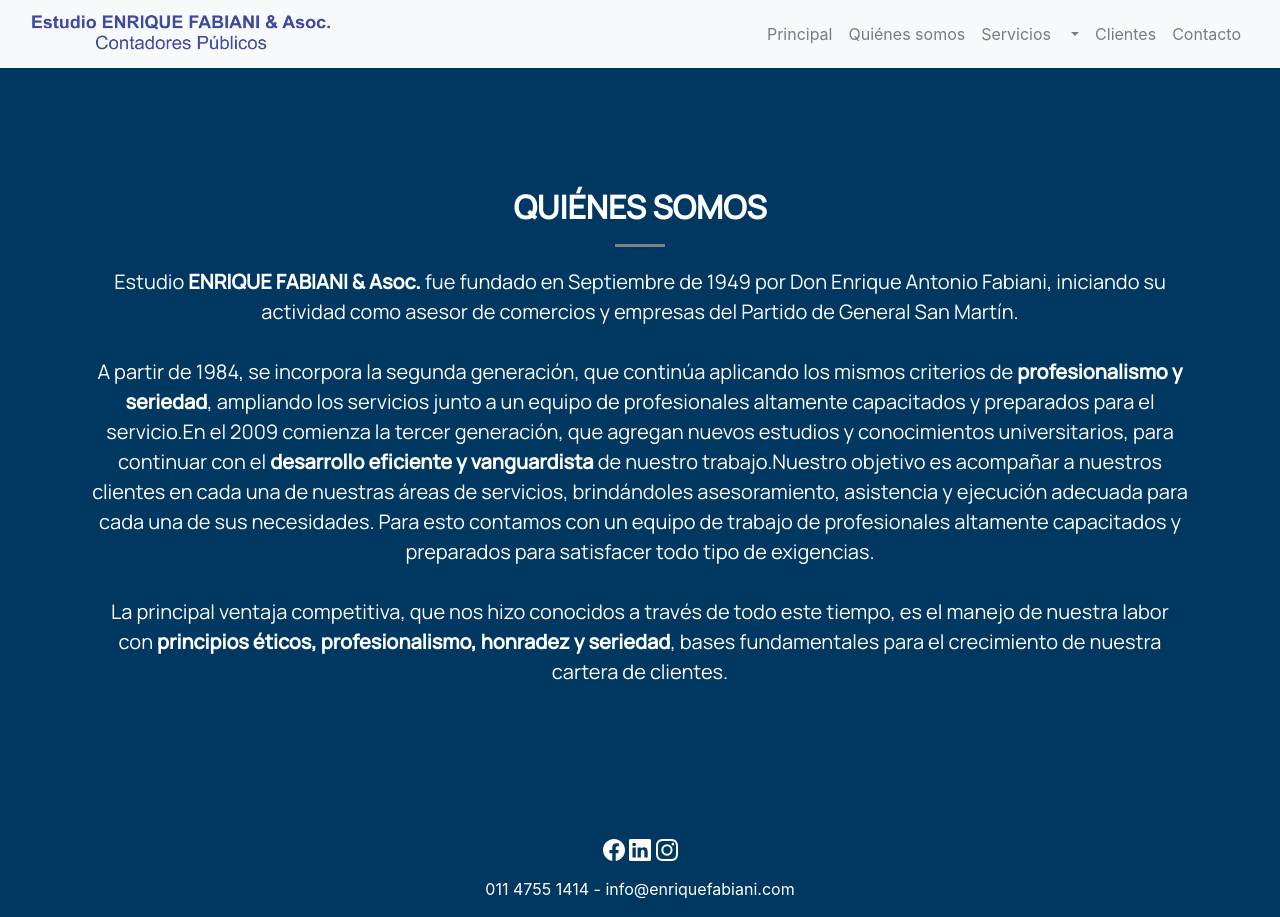
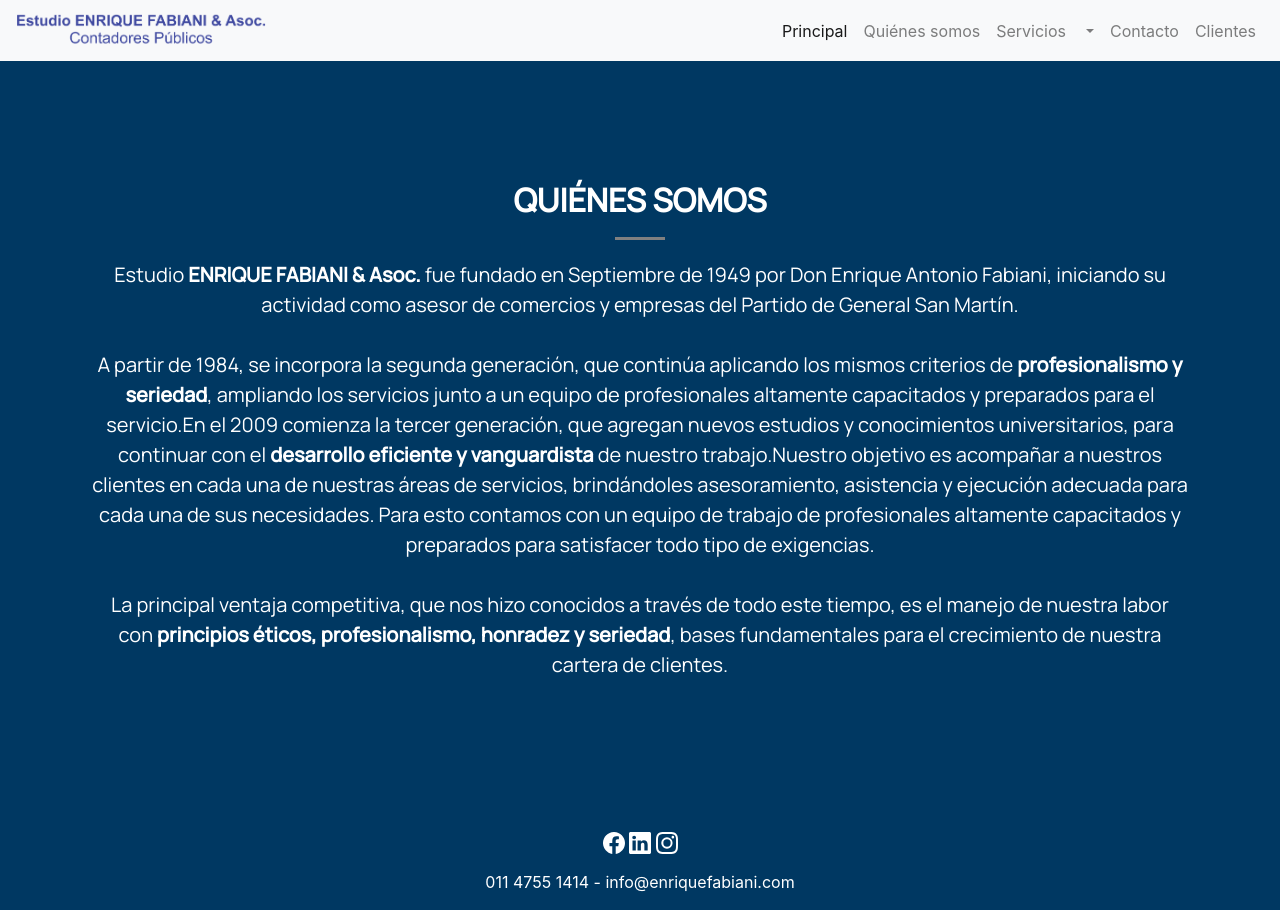
Before and after one commit to asorgente/numberone, a plain HTML site: page pages/quienes-somos.html in a window 1280 px wide. Drawn offline with nearby package versions, Linux system fonts and the light colour scheme.

Commit message:
Cambié los navbar de todas las secciones

```diff
--- a/pages/quienes-somos.html
+++ b/pages/quienes-somos.html
@@ -15,18 +15,22 @@
 </head>
 <body>
 <title>Estudio Enrique Fabiani & Asociados - Sobre Nosotros</title>
-<nav class="navbar navbar-expand-sm navbar-light bg-light">
-    <div class="container-fluid">
+
+<nav class="navbar navbar-expand-lg navbar-light bg-light">
     <a class="navbar-brand" href="../index.html">
-    <img src="../assets/logo.png" alt="Logo" style="width: 300px">
+        <img src="../assets/logo.png" alt="Logo" style="width: 250px">
     </a>
-    <div class="collapse navbar-collapse" id="navbarSupportedContent">
-        <div class="mx-auto"></div>
-    <ul class="navbar-nav">
-        <li class="nav-items">
-            <a class="nav-link" href="../index.html">Principal</a>
+    <button class="navbar-toggler" type="button" data-toggle="collapse" data-target="#navbarNav" aria-controls="navbarNav" aria-expanded="false" aria-label="Toggle navigation">
+        <span class="navbar-toggler-icon"></span>
+    </button>
+    <div class="collapse navbar-collapse" id="navbarNav">
+        <div class="collapse navbar-collapse" id="navbarSupportedContent">
+            <div class="mx-auto"></div>
+        <ul class="navbar-nav">
+        <li class="nav-item active">
+            <a class="nav-link" href="../index.html">Principal <span class="sr-only">(current)</span></a>
         </li>
-        <li class="nav-items">
+        <li class="nav-item">
             <a class="nav-link" href="quienes-somos.html">Quiénes somos</a>
         </li>
         <li class="nav-item">
@@ -42,13 +46,15 @@
             <a class="dropdown-item" href="servicios.html">Área Laboral y Previsional</a>
         </div>
         </li>
-        <li class="nav-items">
+        <li class="nav-item">
+            <a class="nav-link" href="contacto.html">Contacto</a>
+        </li>
+        <li class="nav-item">
             <a class="nav-link" href="clientes.html">Clientes</a>
         </li>
-        <li class="nav-items">
-            <a class="nav-link" href="contacto.html">Contacto</a>
-        </li>
-    </ul>
+    </div>
+        </div>
+            </div>
 </nav>
 
 <section id="services" class="services section-bg ">
```
Also changed, not shown: index.html (+1 -37 lines), pages/clientes.html (+17 -11 lines), pages/contacto.html (+17 -11 lines), pages/servicios.html (+18 -11 lines).
